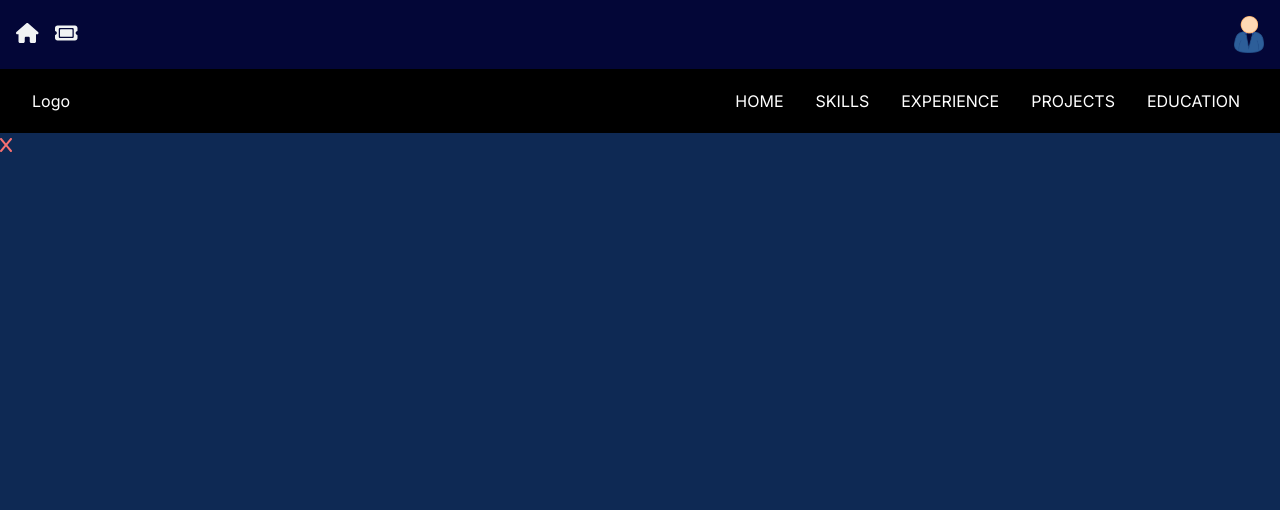
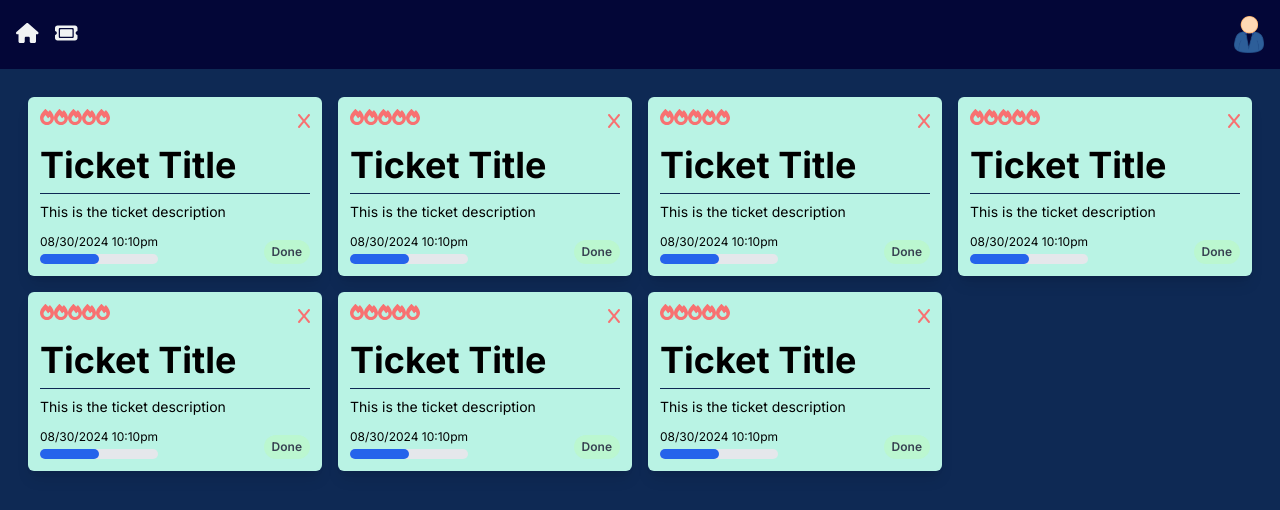
Before and after one commit to Abi-097/ticketing-app, a Next.js app: page / in a window 1280 px wide. Shown: the top 510 px of the page. Built offline with nearby package versions, Linux system fonts and the light colour scheme.

Commit message:
ui created

```diff
--- a/app/components/PriorityDisplay.js
+++ b/app/components/PriorityDisplay.js
@@ -1,7 +1,17 @@
+import { faFire } from "@fortawesome/free-solid-svg-icons";
+import { FontAwesomeIcon } from "@fortawesome/react-fontawesome";
 import React from "react";
 
 const PriorityDisplay = () => {
-  return <div>PriorityDisplay</div>;
+  return (
+    <div className="flex justify-start align-baseline">
+      <FontAwesomeIcon icon={faFire} className="text-red-400" />
+      <FontAwesomeIcon icon={faFire} className="text-red-400" />
+      <FontAwesomeIcon icon={faFire} className="text-red-400" />
+      <FontAwesomeIcon icon={faFire} className="text-red-400" />
+      <FontAwesomeIcon icon={faFire} className="text-red-400" />
+    </div>
+  );
 };
 
 export default PriorityDisplay;
--- /dev/null
+++ b/app/components/ProgressBar.js
@@ -0,0 +1,14 @@
+import React from "react";
+
+const ProgressBar = () => {
+  return (
+    <div className="w-full bg-gray-200 rounded-full h-2.5">
+      <div
+        className="bg-blue-600 h-2.5 rounded-full"
+        style={{ width: "50%" }}
+      ></div>
+    </div>
+  );
+};
+
+export default ProgressBar;
--- /dev/null
+++ b/app/components/Status.js
@@ -0,0 +1,9 @@
+const Status = () => {
+  return (
+    <span className="inline-block rounded-full px-2 py-1 text-xs font-semibold text-gray-700 bg-green-200">
+      Done
+    </span>
+  );
+};
+
+export default Status;
--- a/app/components/TicketCard.js
+++ b/app/components/TicketCard.js
@@ -1,9 +1,31 @@
 import DeleteBlock from "./DeleteBlock";
+import PriorityDisplay from "./PriorityDisplay";
+import ProgressBar from "./ProgressBar";
+import Status from "./Status";
 
 const TicketCard = () => {
   return (
-    <div>
-      <DeleteBlock />
+    <div className="flex flex-col bg-card hover:bg-card-hover rounded-md shadow-lg p-3 m-2">
+      <div className="flex mb-3 ">
+        <PriorityDisplay />
+        <div className="ml-auto">
+          <DeleteBlock />
+        </div>
+      </div>
+      <h4>Ticket Title</h4>
+      <hr className="h-px border-0 bg-page mb-2 mt-2" />
+      <p className="whitespace-pre-wrap">This is the ticket description</p>
+      <div className="flex-grow">
+        <div className="flex mt-2">
+          <div className="flex flex-col">
+            <p className="text-xs my-1 ">08/30/2024 10:10pm</p>
+            <ProgressBar />
+          </div>
+          <div className="ml-auto flex items-end">
+            <Status />
+          </div>
+        </div>
+      </div>
     </div>
   );
 };
--- a/app/globals.css
+++ b/app/globals.css
@@ -2,6 +2,29 @@
 @tailwind components;
 @tailwind utilities;
 
+@layer base {
+  h1,
+  h2,
+  h3,
+  h4 {
+    @apply font-bold text-default-text2;
+  }
+  h1 {
+    @apply text-4xl;
+  }
+  h2 {
+    @apply text-4xl;
+  }
+  h3 {
+    @apply text-4xl;
+  }
+  h4 {
+    @apply text-4xl;
+  }
+  p {
+    @apply text-sm text-default-text2;
+  }
+}
 @layer components {
   .icon {
     @apply text-default-text text-xl;
--- a/app/layout.js
+++ b/app/layout.js
@@ -20,7 +20,7 @@
       <body className={inter.className}>
         <div className="flex flex-col h-screen max-h-screen ">
           <Nav />
-          <Navigation />
+          {/* <Navigation /> */}
           <div className="flex-grow overflow-y-auto bg-page text-default-text">
             {children}
           </div>
--- a/app/page.js
+++ b/app/page.js
@@ -3,8 +3,11 @@
 
 const Dashboard = () => {
   return (
-    <div>
-      <TicketCard />
+    <div className="p-5">
+      <div className="grid lg:grid-cols-3 xl:grid-cols-4 sm:grid-cols-2 ">
+        <TicketCard /> <TicketCard /> <TicketCard /> <TicketCard />
+        <TicketCard /> <TicketCard /> <TicketCard />
+      </div>
     </div>
   );
 };
--- a/package.json
+++ b/package.json
@@ -12,6 +12,8 @@
     "@fortawesome/fontawesome-svg-core": "^6.5.1",
     "@fortawesome/free-solid-svg-icons": "^6.5.1",
     "@fortawesome/react-fontawesome": "^0.2.0",
+    "mongodb": "^6.5.0",
+    "mongoose": "^8.2.4",
     "next": "14.1.4",
     "react": "^18",
     "react-dom": "^18"
--- a/tailwind.config.js
+++ b/tailwind.config.js
@@ -19,6 +19,7 @@
         //"#47566a", 4f5e74, ft #f1f3f4
         "card-hover": "#AAE3E2",
         "default-text": "#f1f3f4",
+        "default-text2": "black",
         "blue-accent": "#0084d4",
         "blue-accent-hover": "#009fff",
       },
```
Also changed, not shown: 1 other file (tests, documents, lock files or other folders).
